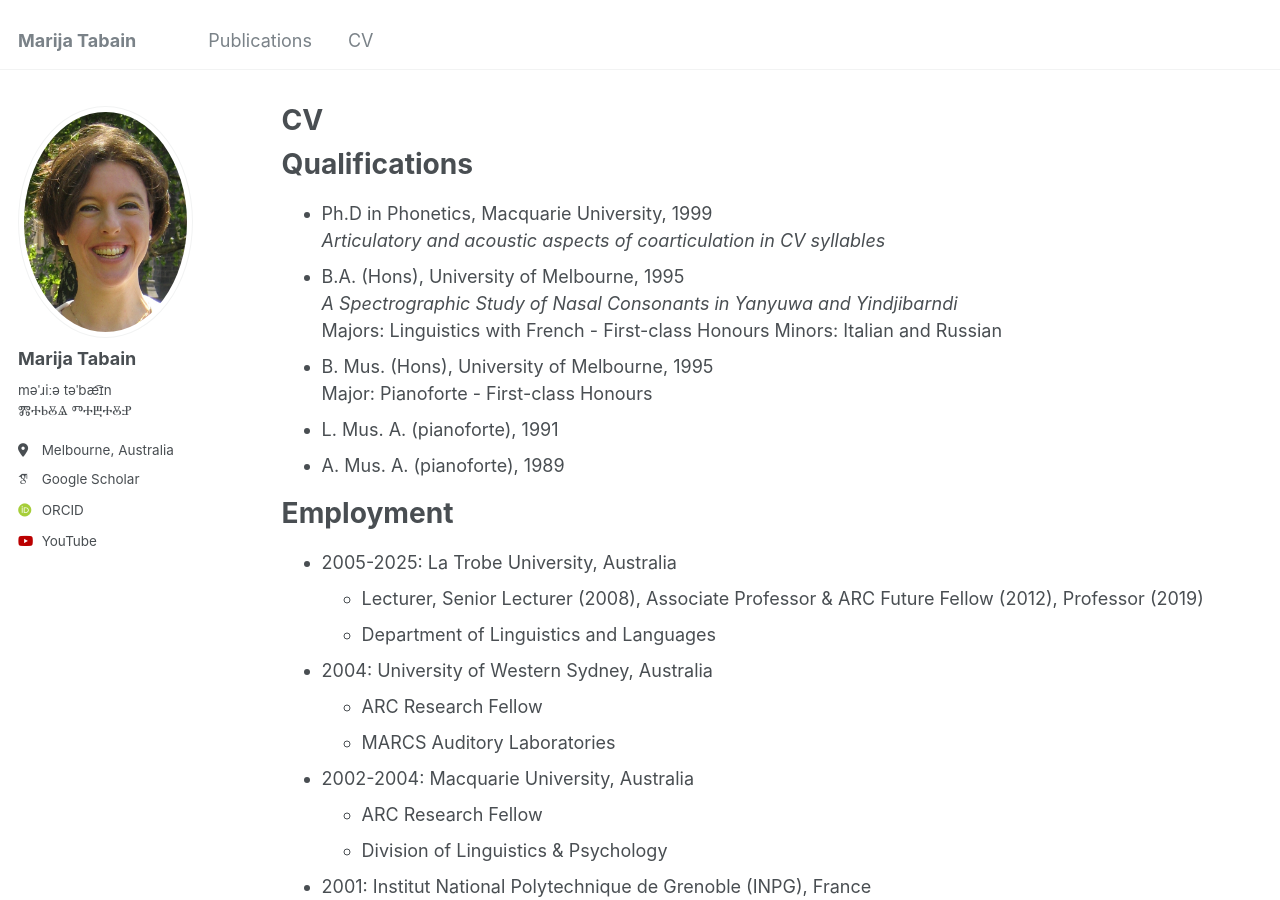
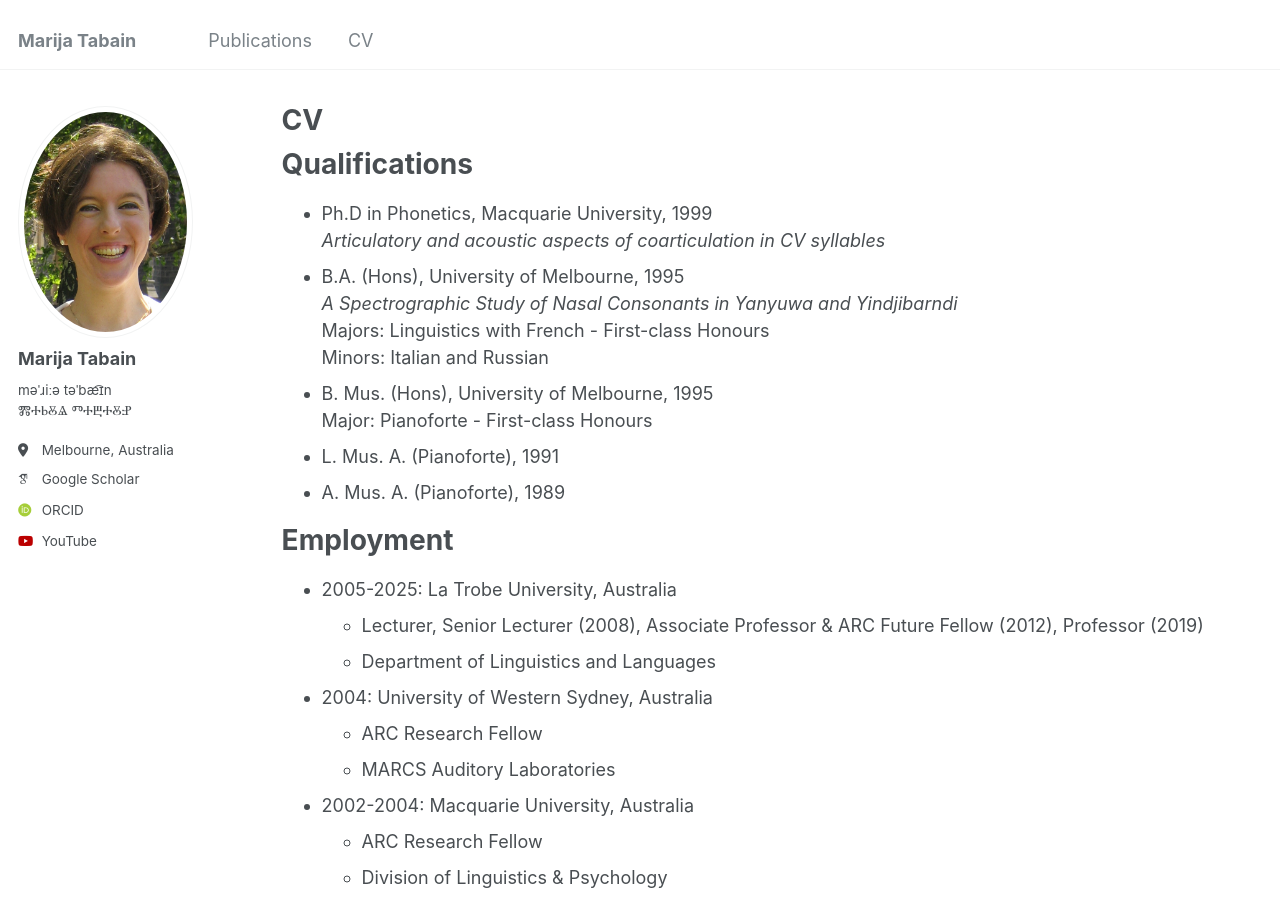
Before and after one commit to marijatabain/marijatabain.github.io, a Jekyll site: the page built from _pages/cv_Tabain.md, in a window 1280 px wide and 900 px high. Built offline with Jekyll 4.4.1, drawn with Linux system fonts in a browser that asks for light colours; some web fonts are replaced.

```diff
--- a/_pages/cv_Tabain.md
+++ b/_pages/cv_Tabain.md
@@ -15,12 +15,12 @@ Qualifications
 _Articulatory and acoustic aspects of coarticulation in CV syllables_
 * B.A. (Hons), University of Melbourne, 1995<br>
 _A Spectrographic Study of Nasal Consonants in Yanyuwa and Yindjibarndi_ <br>
-Majors: Linguistics with French - First-class Honours
+Majors: Linguistics with French - First-class Honours<br>
 Minors: Italian and Russian
 * B. Mus. (Hons), University of Melbourne, 1995<br>
 Major: Pianoforte - First-class Honours
-* L. Mus. A. (pianoforte), 1991
-* A. Mus. A. (pianoforte), 1989
+* L. Mus. A. (Pianoforte), 1991
+* A. Mus. A. (Pianoforte), 1989
 
 Employment
 ======
```
